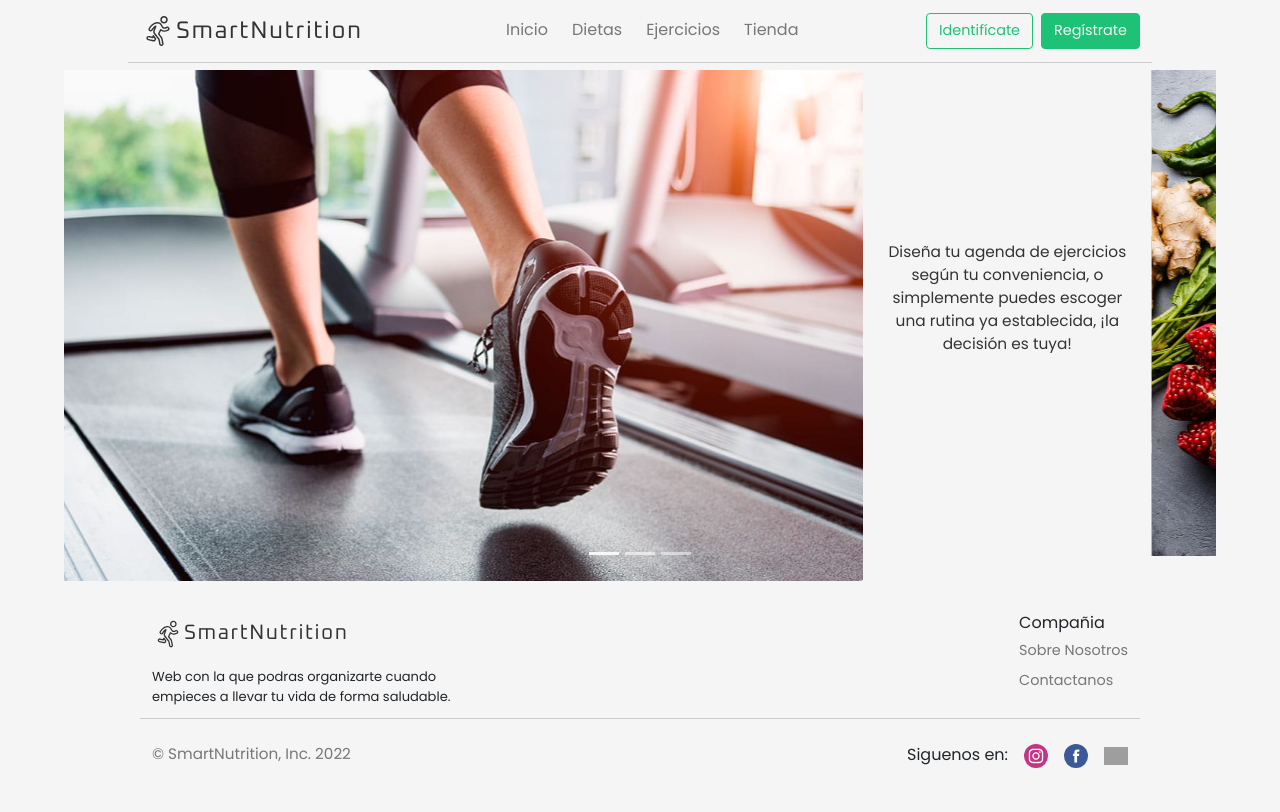
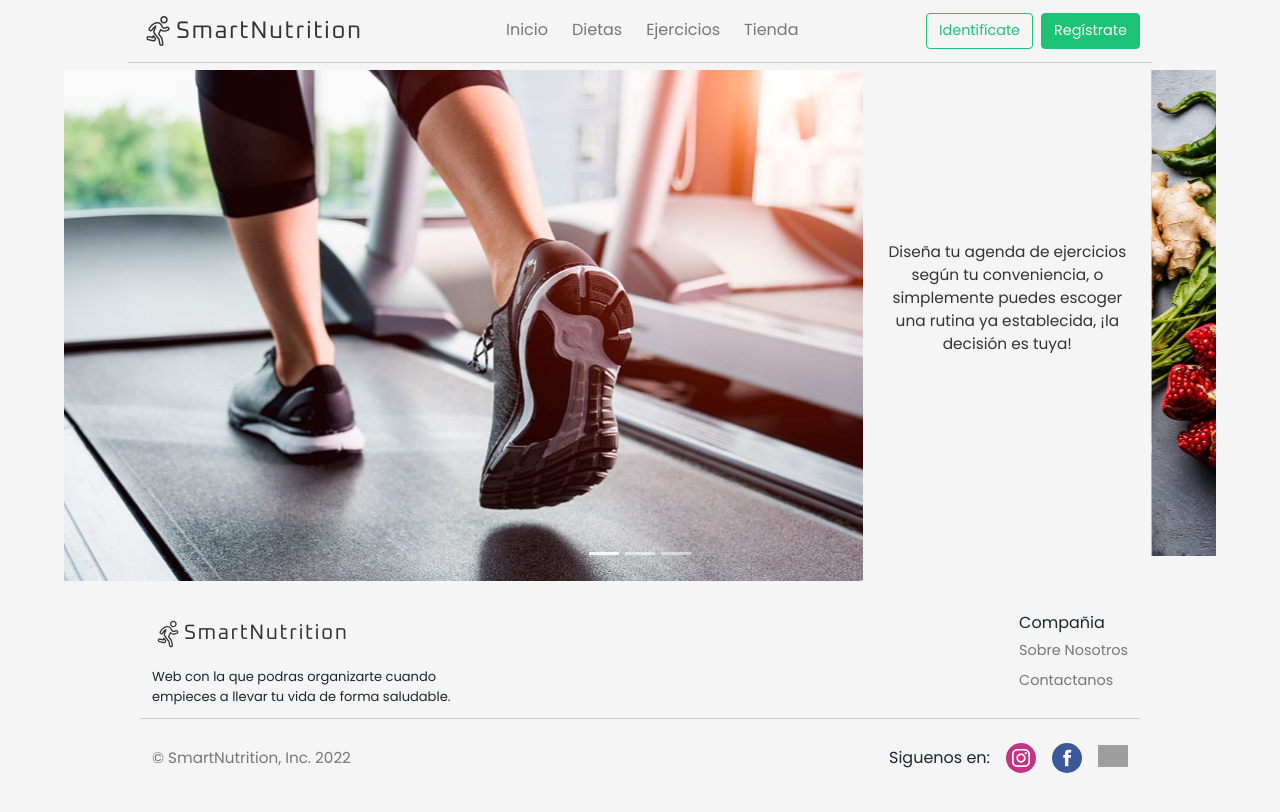
Before and after one commit to DiegoToloza/SmartNutrition, an Angular app in the folder Frontend/: page / in a window 1280 px wide. Shown: the top 812 px of the page. Built offline with nearby package versions, Linux system fonts and the light colour scheme; grey boxes are pictures that could not be loaded.

Commit message:
arreglo-footer

```diff
--- a/Frontend/src/app/subcomponents/footer/footer.component.html
+++ b/Frontend/src/app/subcomponents/footer/footer.component.html
@@ -23,9 +23,9 @@
             <p class="d-none d-md-flex">Siguenos en:</p>
 
             <ul class="nav d-flex">
-                <li class="ms-3"><a href="#"><img src="../assets/img/Instagram.svg" alt="Instagram" width="24"></a></li>
-                <li class="ms-3"><a href="#"><img src="../assets/img/Facebook.svg" alt="Facebook" width="24"></a></li>
-                <li class="ms-3"><a href="#"><img src="../assets//img/Twitter.svg" alt="Twitter" width="24"></a></li>
+                <li class="ms-3"><a href="#"><img src="../assets/img/Instagram.svg" alt="Instagram" width="30"></a></li>
+                <li class="ms-3"><a href="#"><img src="../assets/img/Facebook.svg" alt="Facebook" width="30"></a></li>
+                <li class="ms-3"><a href="#"><img src="../assets//img/Twitter.svg" alt="Twitter" width="30"></a></li>
             </ul>
         </div>
     </div>
--- a/Frontend/src/app/subcomponents/footer/footer.component.sass
+++ b/Frontend/src/app/subcomponents/footer/footer.component.sass
@@ -44,12 +44,17 @@ $btn-color-secondary: #1EA064
                     color: $text-color-primary
 
     .footer-sec-2
+        align-items: center
+
         span
             font-size: 0.95rem
             color: $text-color-secondary
 
-        p
-            margin: 0
+        .social-media
+            align-items: center
+
+            p
+                margin: 0
 
 @media only screen and (max-width: 767px)
     .footer-main
```
Also changed, not shown: 1 other file (tests, documents, lock files or other folders).
